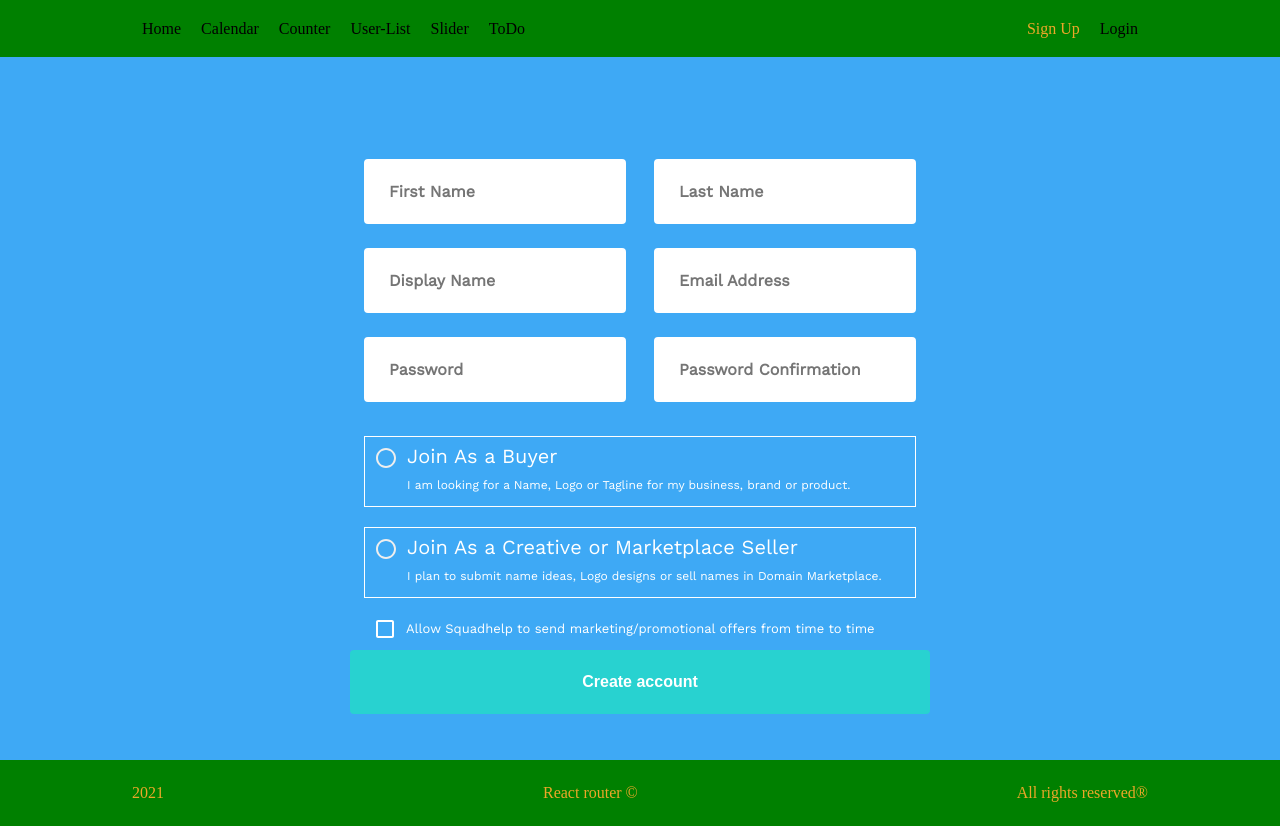
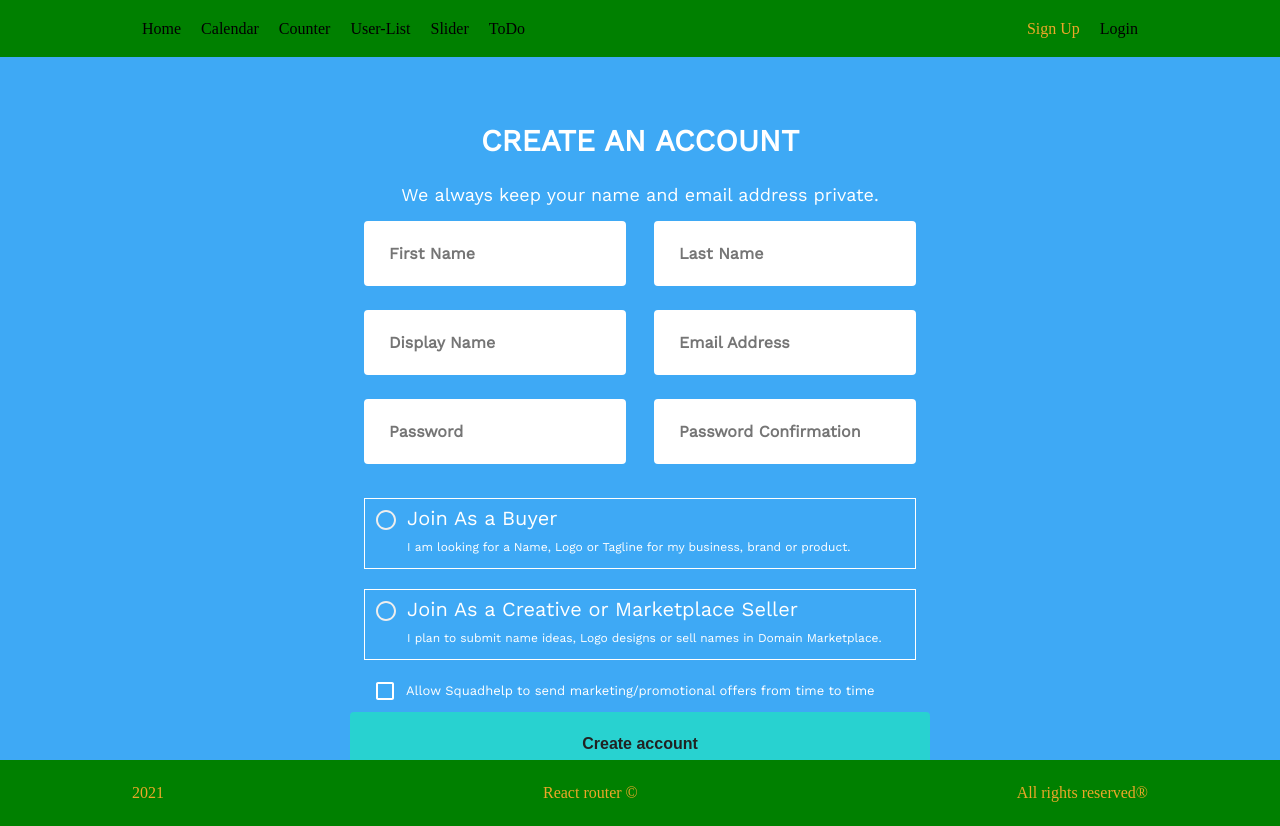
Before and after one commit to EvgenStr/react-calendar, a React (Create React App) app: page /sign-up in a window 1280 px wide. Built offline with nearby package versions, Linux system fonts and the light colour scheme; a web font is replaced by a local one.

Commit message:
add headers and description for SignUpForm and LoginForm

```diff
--- a/src/components/forms/LoginForm/index.jsx
+++ b/src/components/forms/LoginForm/index.jsx
@@ -15,6 +15,7 @@ function LoginForm () {
   };
   return (
     <section className={style.container}>
+      <h2 className={style.loginHeader}>LOGIN TO YOUR ACCOUNT</h2>
       <Formik
         initialValues={initialValues}
         validationSchema={LOGIN_SCHEMA}
@@ -24,22 +25,15 @@ function LoginForm () {
         {formikProps => {
           console.log(formikProps);
           return (
-            <>
-            <h2 className={style.loginHeader}>LOGIN TO YOUR ACCOUNT</h2>
             <Form className={style.loginForm}>
-                            <FormInput name={'email'} formikProps={formikProps}>
+              <FormInput name={'email'} formikProps={formikProps}>
                 Email Address
               </FormInput>
               <FormInput name={'password'} formikProps={formikProps}>
                 Password
               </FormInput>
-              <Field
-                className={style.submitBtn}
-                type='submit'
-                value='LOGIN'
-              />
+              <Field className={style.submitBtn} type='submit' value='LOGIN' />
             </Form>
-            </>
           );
         }}
       </Formik>
--- a/src/components/forms/SignUpForm/SignUpForm.module.sass
+++ b/src/components/forms/SignUpForm/SignUpForm.module.sass
@@ -1,13 +1,14 @@
 @import  '../../../common/templates.sass'
 
 .container
-  @extend %flex-row
+  @extend %flex-column
   margin: 0 auto
   padding-top: 55px
   background-color: $background-color
   width: 100%
   height: 81vh
   font-family: Work Sans ,Halvetica,sans-serif
+  color: $main-color
 
 .signUpForm
   max-width: 595px
@@ -20,6 +21,15 @@
   height: 64px
   width: 100%
   border: 0
-  color: $main-color
   font-size: 16px
   font-weight: bolder
+
+.signUpHeader
+  font-size: 30px
+  padding: $padding-value
+  font-weight: bold
+
+  &Desc
+    font-size: 18px
+    line-height: 27px
+    margin: 11px auto 13px auto
--- a/src/components/forms/SignUpForm/index.jsx
+++ b/src/components/forms/SignUpForm/index.jsx
@@ -27,6 +27,10 @@ function SignUpForm () {
   };
   return (
     <section className={style.container}>
+      <h2 className={style.signUpHeader}>CREATE AN ACCOUNT</h2>
+      <h4 className={style.signUpHeaderDesc}>
+        We always keep your name and email address private.
+      </h4>
       <Formik
         initialValues={initialValues}
         validationSchema={SIGN_UP_SCHEMA}
```
